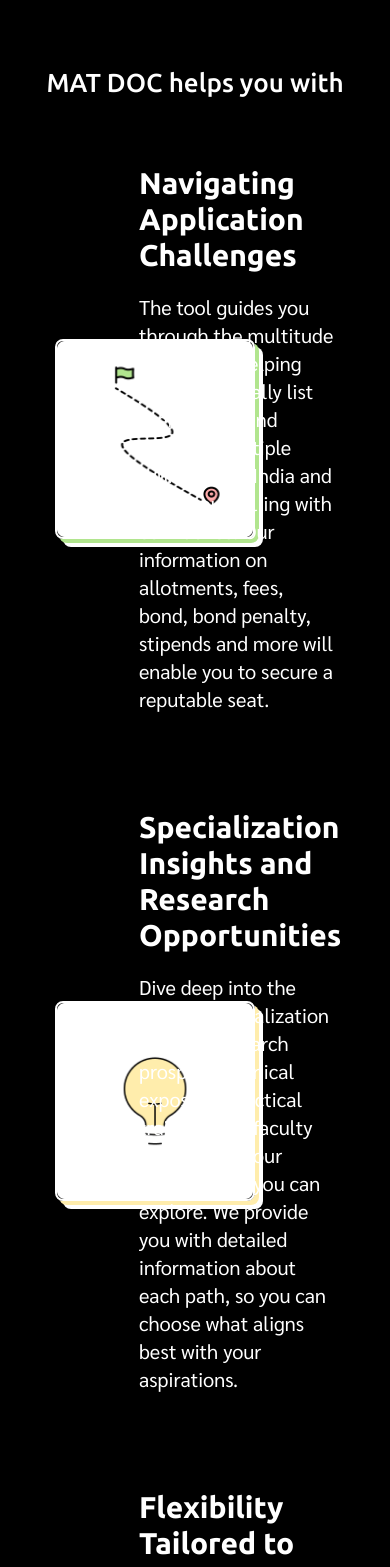
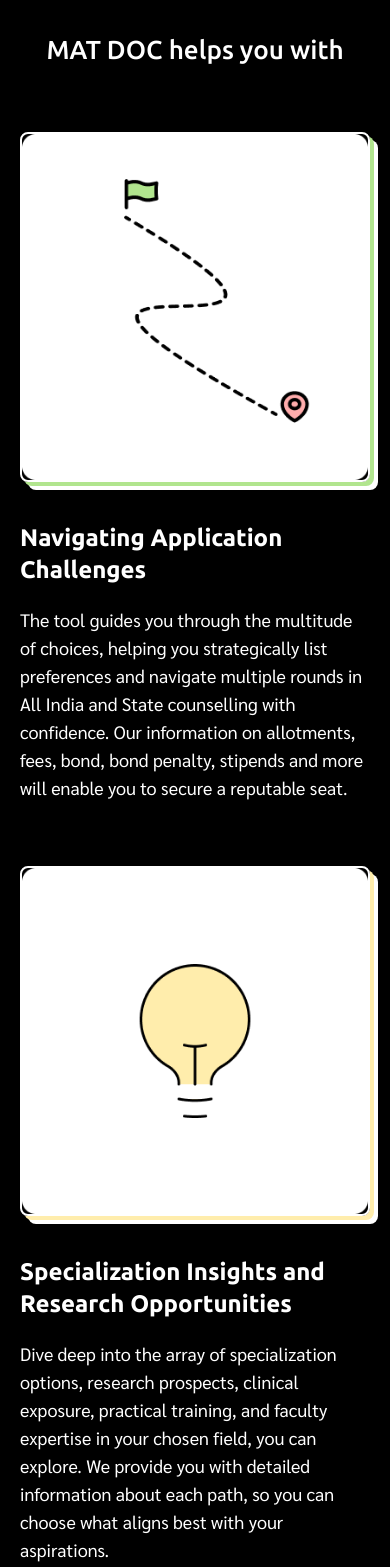
Before and after one commit to invincibleinventor/matdoc-main, a React (Vite) app: page /neet-pg in a window 390 px wide. Shown: the part 420-1987 px from the top of the page. Built offline with nearby package versions, Linux system fonts and the light colour scheme.

Commit message:
worked on the resources 4th page

```diff
--- a/src/components/Layout/MobileModal.jsx
+++ b/src/components/Layout/MobileModal.jsx
@@ -105,11 +105,7 @@ const MobileModal = ({ isActive, onClose }) => {
           <ul>
             {mobileNav.map((item) => (
               <li
-                className={`px-5 pb-2 mt-2 text-base text-white w-full font-normal capitalize transition hover:text-primary-green duration-300 ease-in-out border-b border-gray-600 cursor-pointer ${
-                  location.pathname === item.link
-                    ? "text-emerald"
-                    : "text-black-250"
-                } first:mt-0`}
+                className={`px-5 pb-2 mt-2 text-base text-white w-full font-normal capitalize transition  duration-300 ease-in-out border-b border-gray-600 cursor-pointer  first:mt-0`}
                 onClick={
                   item.title === "Exams" || item.title === "Resources"
                     ? null
@@ -144,9 +140,12 @@ const MobileModal = ({ isActive, onClose }) => {
                       )}
                     </span>
                     {item.title === "Exams" && isOpenGlobal && (
-                      <ul className="pl-5 text-base font-normal capitalize">
+                      <ul className="pl-5 text-base font-normal capitalize ">
                         {item.subMenu.map((subItem) => (
-                          <li key={subItem.id} className="w-full">
+                          <li
+                            key={subItem.id}
+                            className="w-full py-2 mt-0 first:mt-1"
+                          >
                             <Link
                               rel="canonical"
                               to={subItem.link}
@@ -166,7 +165,10 @@ const MobileModal = ({ isActive, onClose }) => {
                     {item.title === "Resources" && isOpenUSA && (
                       <ul className="pl-5 text-base font-normal capitalize">
                         {item.subMenu.map((subItem) => (
-                          <li key={subItem.id} className="w-full">
+                          <li
+                            key={subItem.id}
+                            className="w-full py-2 mt-0 first:mt-1"
+                          >
                             <Link
                               rel="canonical"
                               to={subItem.link}
--- a/src/screens/UGExam/Banner.jsx
+++ b/src/screens/UGExam/Banner.jsx
@@ -1,4 +1,4 @@
-import { MoveRight, Play } from "lucide-react";
+import { Play } from "lucide-react";
 import "./style.css";
 import PropTypes from "prop-types";
 import Button from "../../components/Atoms/button";
@@ -21,13 +21,13 @@ const Banner = ({
   box3color,
 }) => {
   return (
-    <section className="w-full py-20">
+    <section className="w-full py-10 lg:py-20">
       <div className="w-full px-5 mx-auto lg:container xl:max-w-screen-xl">
         <h2 className="text-center text-white " data-aos="fade-up">
           {PageTitle}
         </h2>
         <div
-          className="mt-10 relative w-[80%] mx-auto rounded"
+          className="mt-10 relative w-full xl:w-[80%] mx-auto rounded"
           data-aos="fade-up"
         >
           <img
@@ -40,14 +40,17 @@ const Banner = ({
             <Play className="text-white " fill="#fff" size={44} />
           </div>
         </div>
-        <h2 className="mt-24 text-center text-white" data-aos="fade-up">
+        <h2
+          className="mt-16 text-center text-white lg:mt-24"
+          data-aos="fade-up"
+        >
           {heading}
         </h2>
         <div
-          className="w-[80%] mt-16 mx-auto exam-features flex justify-between items-center"
+          className="w-full xl:w-[80%] flex-wrap mt-16 mx-auto exam-features flex justify-between items-center"
           data-aos="fade-up"
         >
-          <div className="w-[22%]">
+          <div className="mx-auto md:mx-0 w-full sm:w-[50%] md:w-[22%]">
             <div className={`illustration ${box1color}`}>
               <img
                 src={box1img}
@@ -57,16 +60,18 @@ const Banner = ({
               />
             </div>
           </div>
-          <div className="w-[70%]">
-            <h3 className="text-3xl font-semibold text-white">{box1heading}</h3>
-            <p className="mt-5 text-xl text-white">{box1desc}</p>
+          <div className="mt-10 md:mt-0 w-full md:w-[70%]">
+            <h3 className="text-2xl font-semibold text-white mmd:text-3xl">
+              {box1heading}
+            </h3>
+            <p className="mt-5 text-lg text-white sm:text-xl">{box1desc}</p>
           </div>
         </div>
         <div
-          className="w-[80%] mt-24 mx-auto exam-features flex justify-between items-center"
+          className="w-full xl:w-[80%] mt-16 md:mt-24  flex-wrap  mx-auto exam-features flex justify-between items-center"
           data-aos="fade-up"
         >
-          <div className="w-[22%]">
+          <div className="mx-auto md:mx-0 w-full sm:w-[50%] md:w-[22%]">
             <div className={`illustration ${box2color}`}>
               <img
                 src={box2img}
@@ -76,16 +81,18 @@ const Banner = ({
               />
             </div>
           </div>
-          <div className="w-[70%]">
-            <h3 className="text-3xl font-semibold text-white">{box2heading}</h3>
-            <p className="mt-5 text-xl text-white">{box2desc}</p>
+          <div className="mt-10 md:mt-0 w-full md:w-[70%]">
+            <h3 className="text-2xl font-semibold text-white mmd:text-3xl">
+              {box2heading}
+            </h3>
+            <p className="mt-5 text-lg text-white sm:text-xl">{box2desc}</p>
           </div>
         </div>
         <div
-          className="w-[80%] mt-24 mx-auto exam-features flex justify-between items-center"
+          className="w-full xl:w-[80%] flex-wrap mt-16 md:mt-24 mx-auto exam-features flex justify-between items-center"
           data-aos="fade-up"
         >
-          <div className="w-[22%]">
+          <div className="mx-auto md:mx-0 w-full sm:w-[50%] md:w-[22%]">
             <div className={`illustration ${box3color}`}>
               <img
                 src={box3img}
@@ -95,12 +102,17 @@ const Banner = ({
               />
             </div>
           </div>
-          <div className="w-[70%]">
-            <h3 className="text-3xl font-semibold text-white">{box3heading}</h3>
-            <p className="mt-5 text-xl text-white">{box3desc}</p>
+          <div className="mt-10 md:mt-0 w-full md:w-[70%]">
+            <h3 className="text-2xl font-semibold text-white mmd:text-3xl">
+              {box3heading}
+            </h3>
+            <p className="mt-5 text-lg text-white sm:text-xl">{box3desc}</p>
           </div>
         </div>
-        <Button text="Explore Packages" classes=" common-btn blue mt-24" />
+        <Button
+          text="Explore Packages"
+          classes=" common-btn blue mt-16 md:mt-24"
+        />
       </div>
     </section>
   );
```
